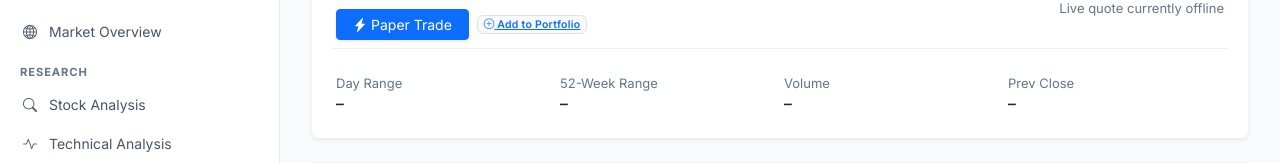
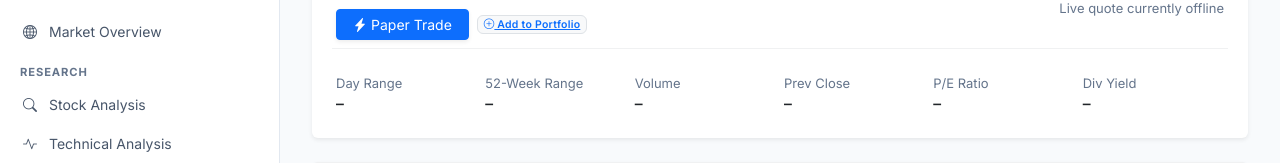
Before and after one commit to Shreesha666/KuberLens, a Django app: template templates/stocks/stock_detail.html in a window 1280 px wide. Shown: the part 164-327 px from the top of the page. Run offline with Django 5.2, Linux system fonts and the light colour scheme; the template is opened without the code that fills it, so the values that code supplies are empty; some libraries are stand-ins or nearby versions.

Commit message:
feat(stocks): surface Div Yield and P/E Ratio directly in top quick metrics header

```diff
--- a/templates/stocks/partials/stock_detail_partial.html
+++ b/templates/stocks/partials/stock_detail_partial.html
@@ -75,25 +75,35 @@
 
         <!-- Quick Metrics Bar -->
         <div class="row g-2 pt-3 border-top border-secondary border-opacity-10 small">
-            <div class="col-6 col-md-3">
+            <div class="col-6 col-sm-4 col-md-2">
                 <span class="text-muted d-block">Day Range</span>
                 <span class="fw-semibold num-mono">
                     {% if quote %}₹{{ quote.low|floatformat:1 }} - ₹{{ quote.high|floatformat:1 }}{% else %}—{% endif %}
                 </span>
             </div>
-            <div class="col-6 col-md-3">
+            <div class="col-6 col-sm-4 col-md-2">
                 <span class="text-muted d-block">52-Week Range</span>
                 <span class="fw-semibold num-mono">
                     {% if low_52w and high_52w %}₹{{ low_52w|floatformat:1 }} - ₹{{ high_52w|floatformat:1 }}{% else %}—{% endif %}
                 </span>
             </div>
-            <div class="col-6 col-md-3">
+            <div class="col-6 col-sm-4 col-md-2">
                 <span class="text-muted d-block">Volume</span>
                 <span class="fw-semibold num-mono">{% if quote %}{{ quote.volume }}{% else %}—{% endif %}</span>
             </div>
-            <div class="col-6 col-md-3">
+            <div class="col-6 col-sm-4 col-md-2">
                 <span class="text-muted d-block">Prev Close</span>
                 <span class="fw-semibold num-mono">{% if quote %}₹{{ quote.previous_close|floatformat:2 }}{% else %}—{% endif %}</span>
+            </div>
+            <div class="col-6 col-sm-4 col-md-2">
+                <span class="text-muted d-block">P/E Ratio</span>
+                <span class="fw-semibold num-mono">{% if fundamental and fundamental.pe_ratio %}{{ fundamental.pe_ratio|floatformat:1 }}{% else %}—{% endif %}</span>
+            </div>
+            <div class="col-6 col-sm-4 col-md-2">
+                <span class="text-muted d-block">Div Yield</span>
+                <span class="fw-semibold num-mono {% if fundamental and fundamental.dividend_yield > 0 %}text-success{% endif %}">
+                    {% if fundamental and fundamental.dividend_yield is not None %}{{ fundamental.dividend_yield|floatformat:2 }}%{% else %}—{% endif %}
+                </span>
             </div>
         </div>
     </div>
```
